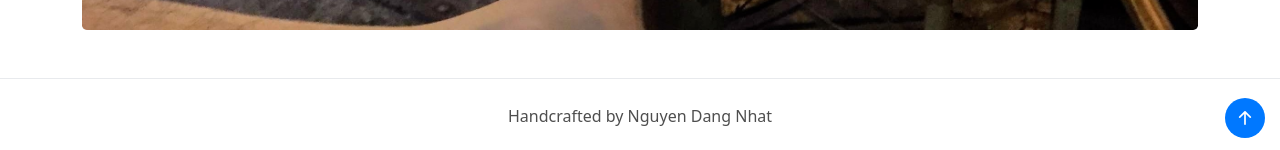
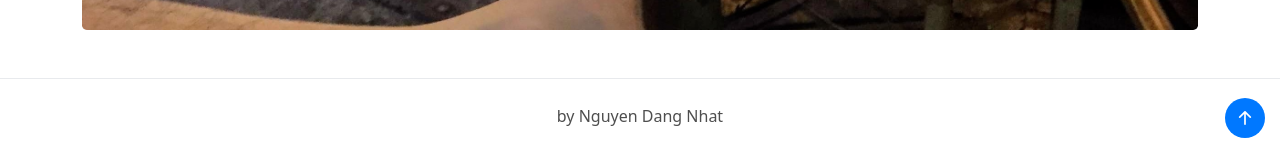
Before and after one commit to ndagnhat/ndagnhat.github.io, a Jekyll site: the page built from index.html, in a window 1280 px wide and 900 px high, scrolled down 1737 px. Shown: the part 747-897 px from the top of the window. Built offline with Jekyll 4.4.1, drawn with Linux system fonts in a browser that asks for light colours.

Commit message:
Update footer.html

```diff
--- a/_includes/footer.html
+++ b/_includes/footer.html
@@ -1,7 +1,7 @@
 <footer id="footer">
     <div class="container">
         <div class="text-center">
-            <p class="credits">Handcrafted by {{site.aboutme.name}}</p>
+            <p class="credits">by {{site.aboutme.name}}</p>
         </div>
     </div>
 </footer>
```
